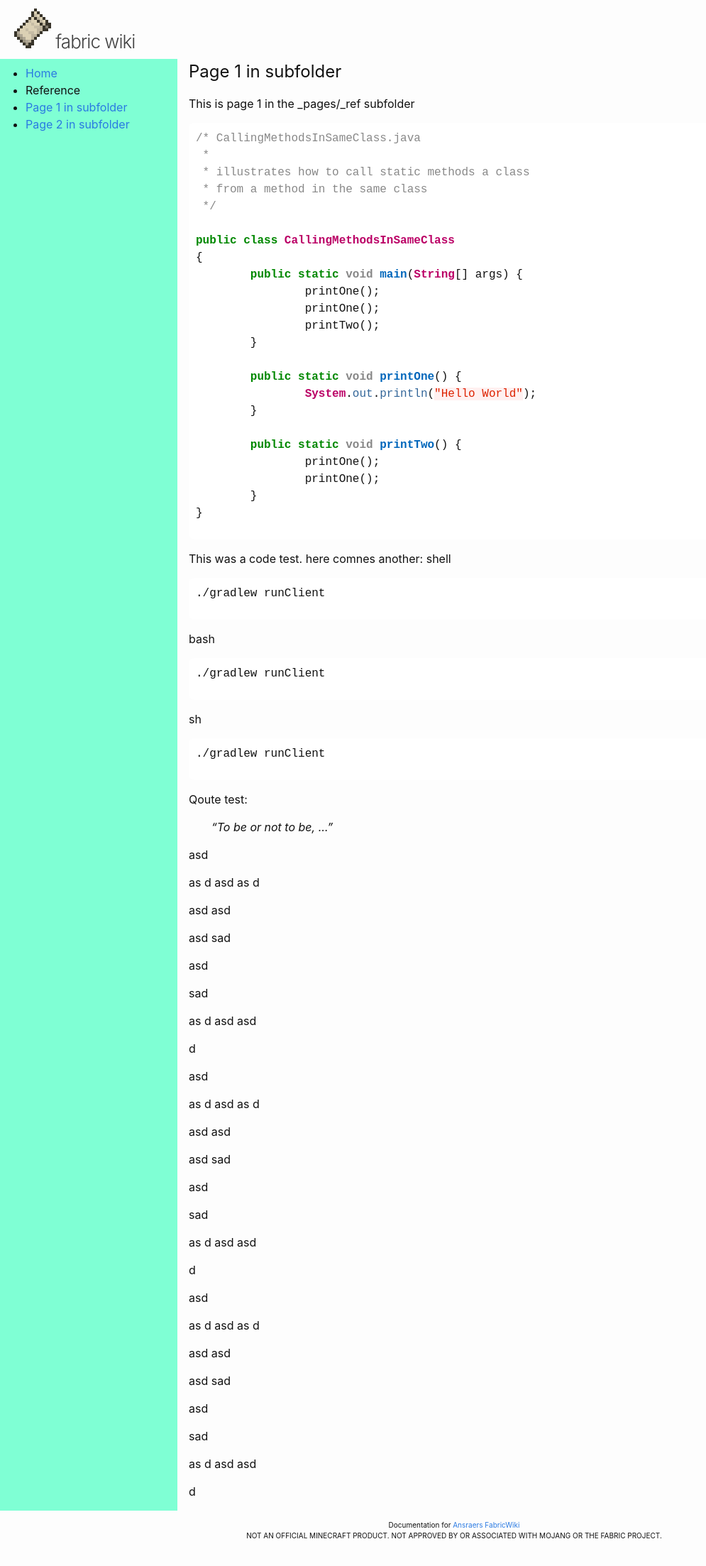
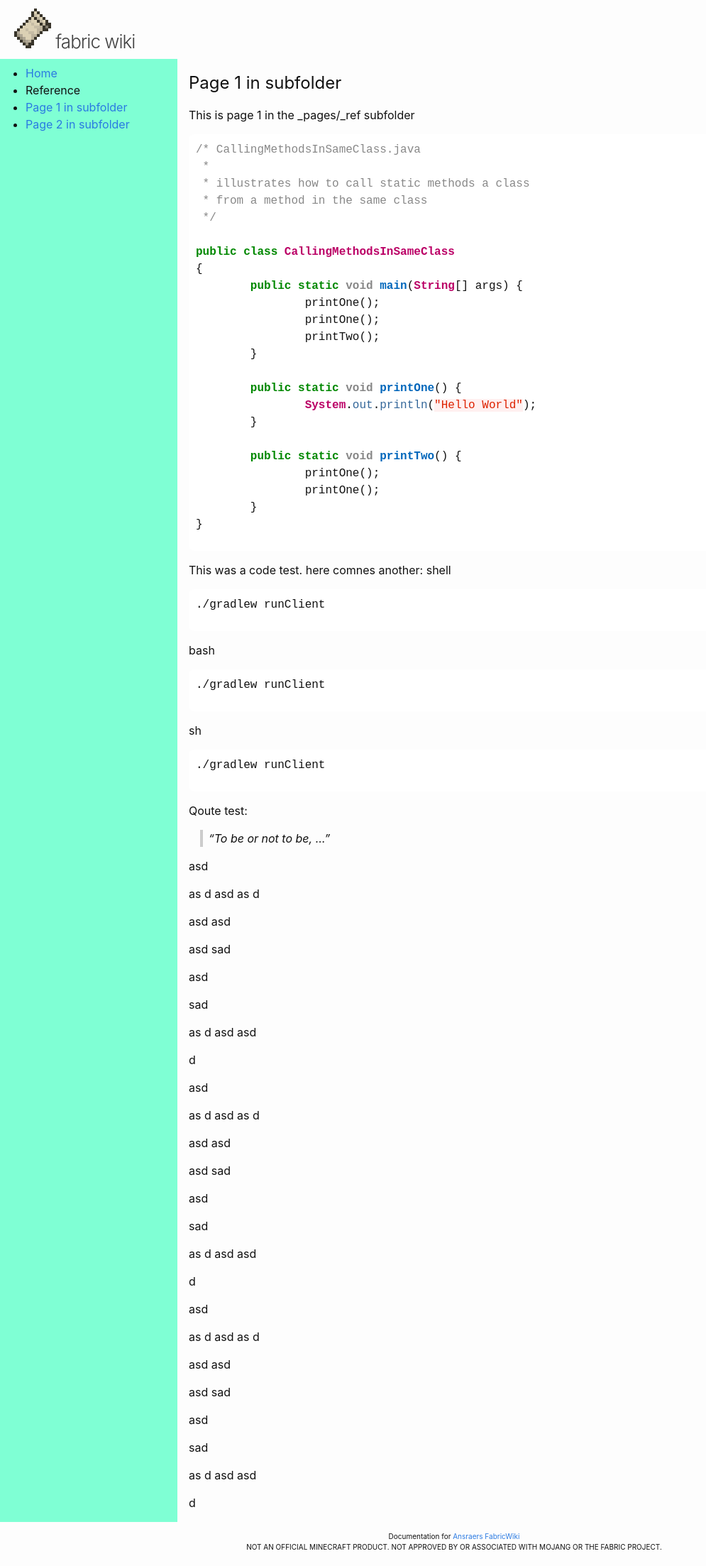
Before and after one commit to CottonMC/Wiki, a Jekyll site: the page built from _pages/_ref/Page1sub.md, in a window 1280 px wide. Shown: the whole page at 71% size, without its empty margins (0-995 px from the left). Built offline with Jekyll 4.4.1, drawn with Linux system fonts in a browser that asks for light colours.

Commit message:
Updated quotes Moved content down a bit

```diff
--- a/css/layout.css
+++ b/css/layout.css
@@ -38,6 +38,7 @@ nav {
 main {
     grid-area: content;
     margin-left: 1rem;
+    margin-top: 1rem;
 }
 
 
--- a/css/main.css
+++ b/css/main.css
@@ -31,7 +31,9 @@ h1, h2, h3, h4, h5, h6 {
  *  Blockqoutes
  */
 blockquote {
-    padding-left: 2rem;
+    border-left: 4px solid #ccc;
+    margin-left: 1rem;
+    padding-left: .5rem;
     font-style: italic;
 }
 
```
